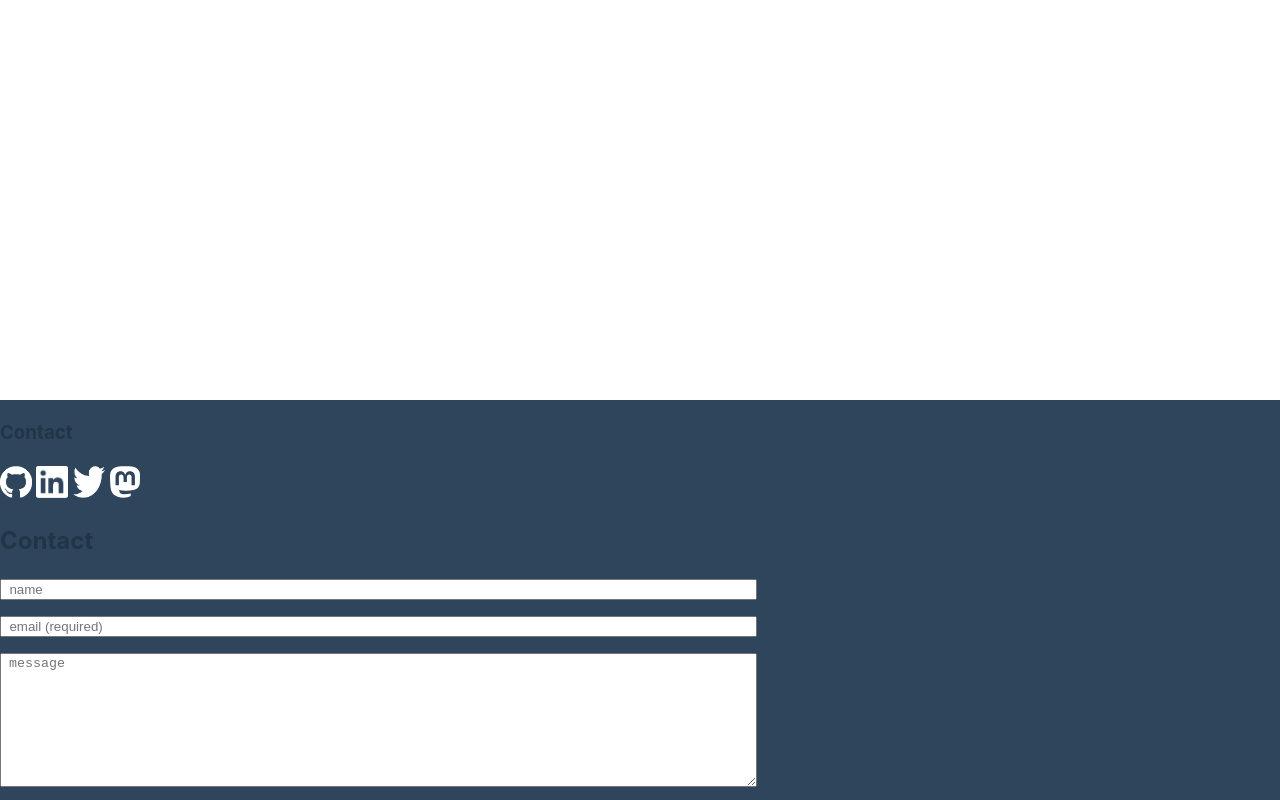
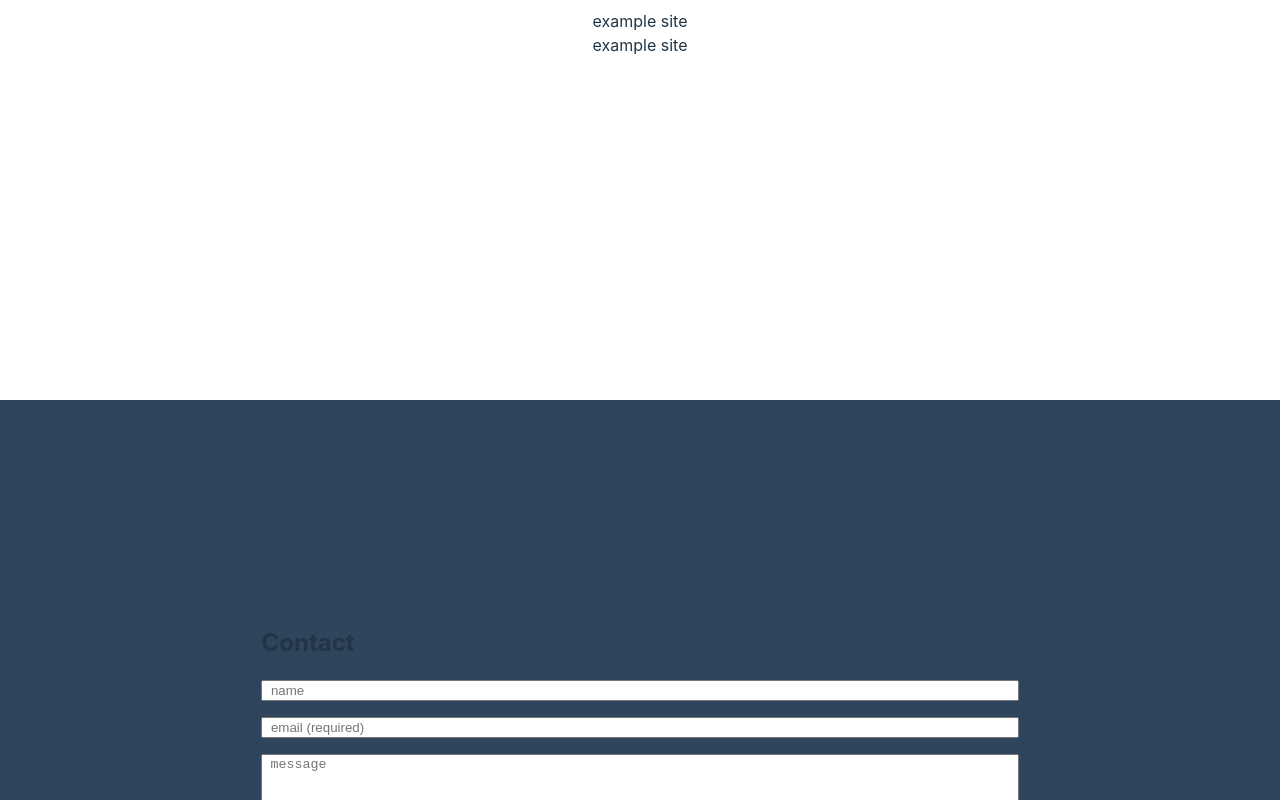
Before and after one commit to cotabas/eqwebdev, a plain HTML site: page index.html in a window 1280 px wide. Shown: the part 2000-2800 px from the top of the page. Drawn offline with Linux system fonts and the light colour scheme.

Commit message:
contact section is done

```diff
--- a/index.html
+++ b/index.html
@@ -35,7 +35,15 @@
     </article>
   </section>
   <section id="contact">
-    <h3>Contact</h3>
+	  <div id="contactBox">
+	    <h2> Contact </h2>
+	    <form method="post" name="contact" id="contact_form" data-netlify="true">
+	      <input class="subMessage" type="text" name="name" placeholder="name">
+	      <input class="subMessage" type="email" name="email" placeholder="email (required)" required>
+	      <textarea class="subMessage" name="message" placeholder="message"></textarea>
+	      <input id="sub_button" type="submit" value="submit">
+	    </form>
+	  </div>
     <div id="socials">
           <a href="https://github.com/cotabas">
             <img class="social" src="pix/github.png">
@@ -50,15 +58,6 @@
             <img class="social" src="pix/mastodon.svg">
           </a>
 	  </div>
-	  <div id="contactBox">
-	    <h2> Contact </h2>
-	    <form method="post" name="contact" id="contact_form" data-netlify="true">
-	      <input class="subMessage" type="text" name="name" placeholder="name">
-	      <input class="subMessage" type="email" name="email" placeholder="email (required)" required>
-	      <textarea class="subMessage" name="message" placeholder="message"></textarea>
-	      <input id="sub_button" type="submit" value="submit">
-	    </form>
-	  </div>
 
   </section>
 </body>
--- a/main.css
+++ b/main.css
@@ -64,6 +64,10 @@ section {
   min-height: 100vh;
   height: max(100%, 100vh);
   width: 100vw;
+  display: flex;
+  flex-direction: column;
+  justify-content: center;
+  align-items: center;
 }
 
 #intro {
@@ -87,9 +91,14 @@ section {
   height: ming(100vw, 400px);
 }
 
+#socials {
+  margin-top: 2rem;
+}
+
 .social {
   width: 2rem;
   height: 2rem;
+  padding-right: 5px;
 }
 
 .social:hover {
```
